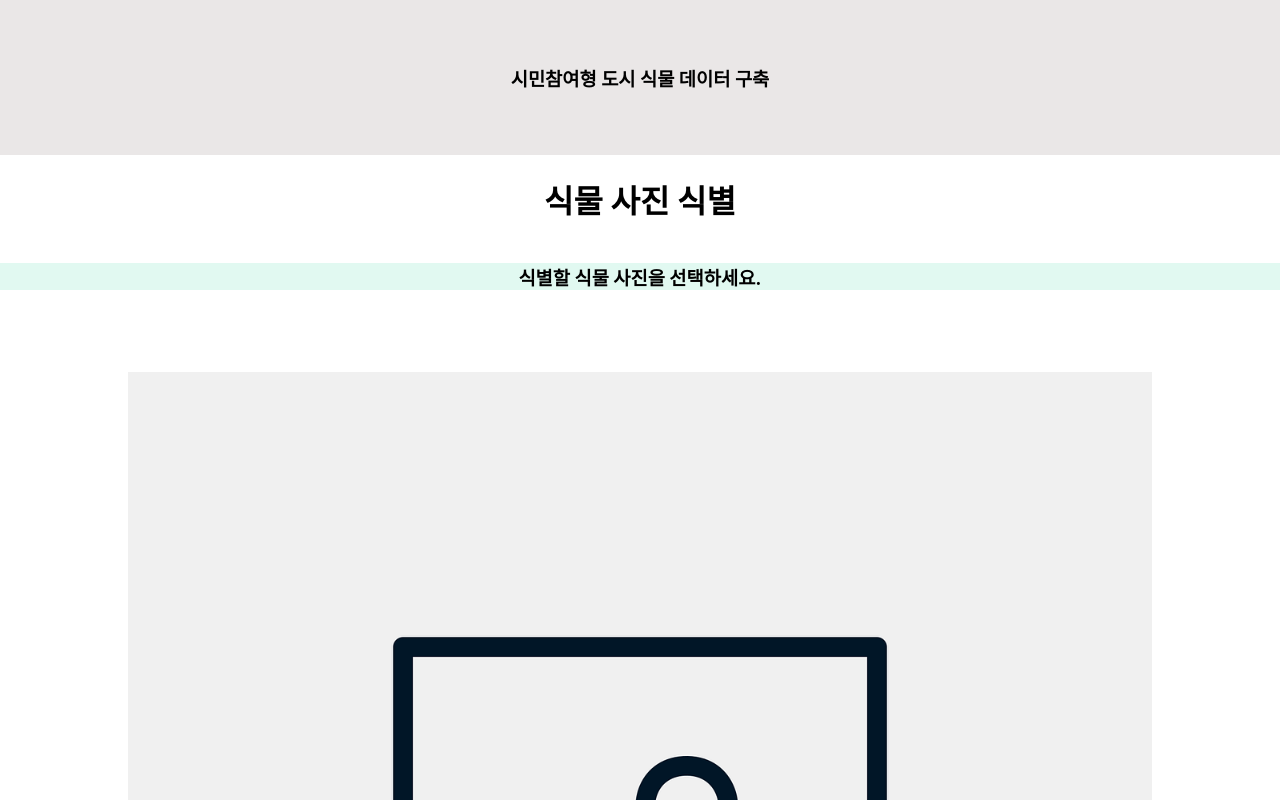
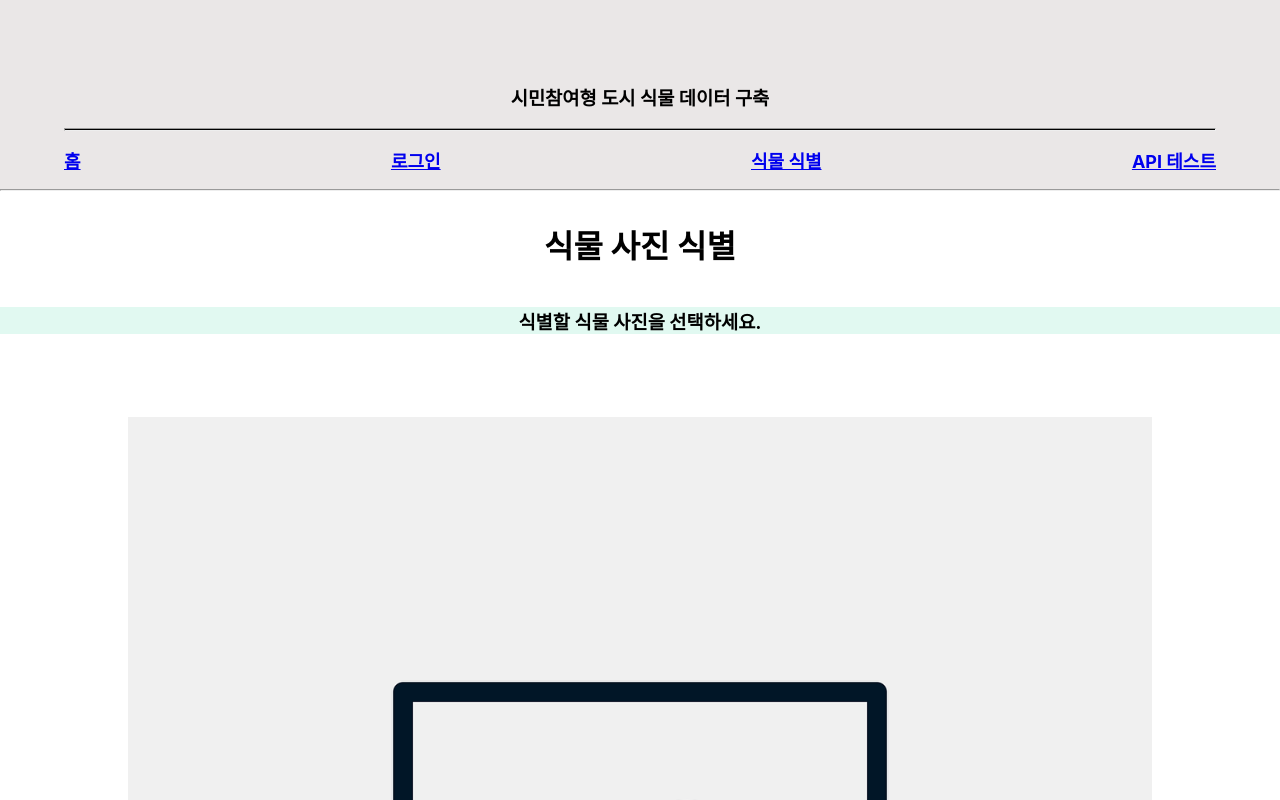
Before and after one commit to haxr369/fullstack-fastapi-mysql-react, a React (Create React App) app in the folder frontend/living-front/: page /selectimg in a window 1280 px wide. Shown: the top 800 px of the page. Built offline with nearby package versions, Linux system fonts and the light colour scheme; no server answers.

Commit message:
네비게이션 바 추가

```diff
--- a/frontend/living-front/src/pages/Header.js
+++ b/frontend/living-front/src/pages/Header.js
@@ -1,15 +1,23 @@
 import React from "react";
 import './css/header.css';
+import { Link } from 'react-router-dom';
+
 const Header = () =>{
 
-    return <>
-        <h3 className="header">
-            시민참여형 도시 식물 데이터 구축
-        </h3>
+    return (
+        <div className="header">
 
-
-    </>
-
+            <h3>시민참여형 도시 식물 데이터 구축</h3>
+        <hr  className="header-bar"/>
+        <ul className="nav-menu">
+            <li className="nav-item"><Link to="/">홈</Link></li>
+            <li className="nav-item"><Link to="/login">로그인</Link></li>
+            <li className="nav-item"><Link to="/selectimg">식물 식별</Link></li>
+            <li className="nav-item"><Link to="/apitest">API 테스트</Link></li>
+        </ul>
+        <hr className="header-bar2"/>
+        </div>
+    );
 }
 
 
--- a/frontend/living-front/src/pages/SelectImg.js
+++ b/frontend/living-front/src/pages/SelectImg.js
@@ -9,7 +9,7 @@ import checkToken from "./auth/checkToken";
 const SelectImg = () => {
   const navigate = useNavigate();
 
-  const [files, setFiles] =useState('');            //보내는 데이터
+  const [files, setFiles] =useState(null);            //보내는 데이터
   const [imgFile, setImgFile] = useState(folder);   //보여주는 데이터
 
   //받은 이미지를 file state에 저장하기
@@ -46,8 +46,8 @@ const SelectImg = () => {
 
   },[]);
 
-  const handleClick = async (e) => {
 
+  const sendImg = async () => {
     const formData = new FormData();
     formData.append('file', files);
     await axios({
@@ -57,18 +57,14 @@ const SelectImg = () => {
       headers: {
         'Content-Type': 'multipart/form-data',
       },
-    }).catch( err => {
-      console.log("파일 보내기 실패");
-    });
-
-
+    }).then( () => {
 
       const file_info = {
         ip_name : ip,
         file_name : files.name,
       };
 
-    await axios({
+      axios({
         method: 'post',
         url: 'http://192.168.0.203:8005/api/v1/items/userImgInfo',
         data: file_info,
@@ -82,10 +78,31 @@ const SelectImg = () => {
         }
       ).catch( err => {
         console.log("이미지 정보 보내기 실패");
-      alert("이미지를 보내지 못했습니다. 다시 시도해주세요.")
+
+      });
+
+    }).catch( err => {
+      console.log("이미지 파일 보내기 실패");
+      alert("이미지를 보내지 못했습니다. 다시 시도해주세요.");
+      navigate("/selectimg");
     });
 
 
+
+
+  }
+
+
+
+  const handleClick = async (e) => {
+
+
+    if(files){
+      sendImg();
+    }
+    else{
+      alert("이미지를 보내지 못했습니다. 다시 시도해주세요.");
+    }
     setImgFile(folder);
 
 
--- a/frontend/living-front/src/pages/css/header.css
+++ b/frontend/living-front/src/pages/css/header.css
@@ -1,10 +1,58 @@
 .header{
     text-align: center;
+
     margin:0 auto;
     box-sizing: content-box;
     width: 100%;
     padding-top: 5%;
-    padding-bottom: 5%;
     color: black;
     background-color: rgb(234, 231, 231);
 }
+
+.header-bar{
+    margin-left: 5%;
+    margin-right: 5%;
+    height: 1px;
+    background-color: black;
+    margin-bottom: 0%;
+
+}
+
+
+  .nav-menu {
+    display: flex;
+    justify-content: space-between;
+    list-style: none;
+    padding: 0;
+  }
+
+  .nav-item {
+    display: flex;
+    font-weight: bold;
+    font-size: 18px;
+  }
+
+  .nav-item:first-child {
+    margin-left: 5%;
+  }
+
+  .nav-item:last-child {
+    margin-right: 5%;
+  }
+/*
+.show-menu{
+    width: 376px;
+    height: 500px;
+    position: absolute;
+    left: 0px;
+    transition: 1s;
+    }
+
+.hide-menu{
+width: 376px;
+height: 500px;
+position: absolute;
+left: -376px;
+transition: 1s;
+}
+*/
```
Lines whose indentation alone changed are shown as unchanged.
